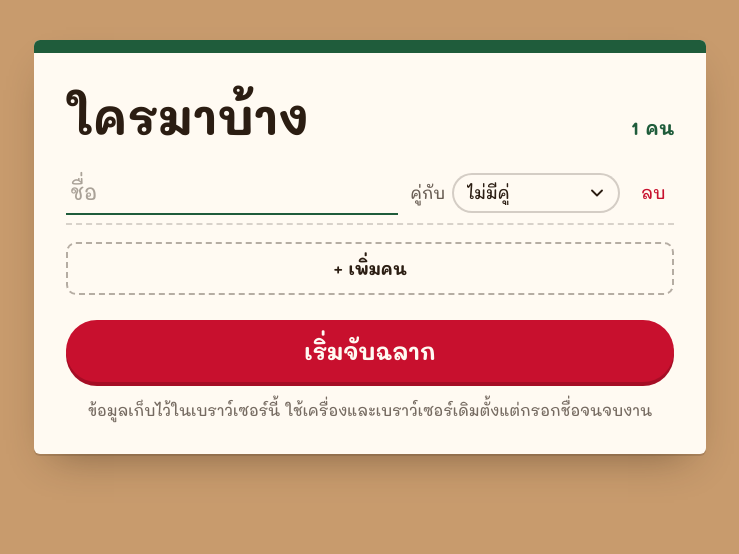
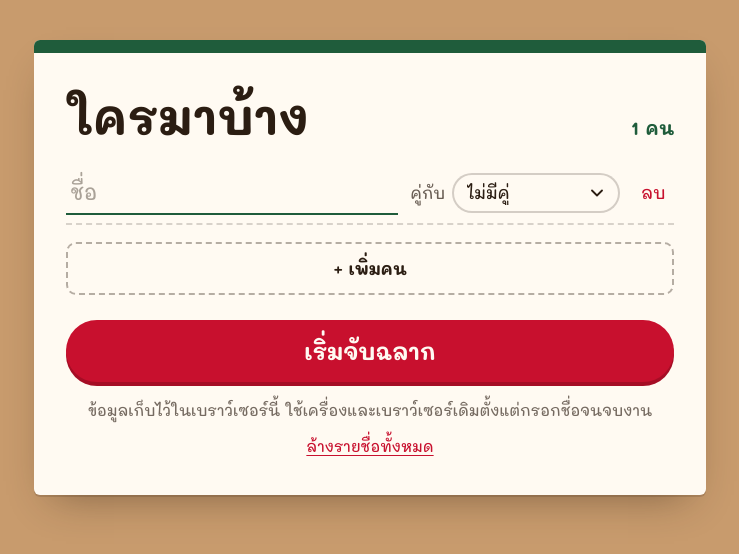
Before and after one commit to puwanarty/who-gifts-who, a React (Vite) app: page / in a window 1280 px wide. Both pictures are taken after a click on the button "+ เพิ่มคน". Shown: the top 554 px of the page, without its empty margins (270-1009 px from the left). Built offline with nearby package versions, Linux system fonts and the light colour scheme.

Commit message:
feat: add clear-all button to the setup screen

```diff
--- a/src/screens/SetupScreen.css
+++ b/src/screens/SetupScreen.css
@@ -190,6 +190,23 @@
   text-align: center;
 }
 
+.setup-clear {
+  display: block;
+  margin: 0.5rem auto 0;
+  border: 0;
+  background: transparent;
+  color: var(--box-red);
+  font-size: 0.9rem;
+  text-decoration: underline;
+  text-underline-offset: 0.2em;
+  padding: 0.3rem 0.6rem;
+  border-radius: 999px;
+}
+
+.setup-clear:hover {
+  background: rgb(200 16 46 / 0.08);
+}
+
 @media (max-width: 30rem) {
   .setup-row {
     grid-template-columns: minmax(0, 1fr) auto;
--- a/src/screens/SetupScreen.tsx
+++ b/src/screens/SetupScreen.tsx
@@ -26,6 +26,13 @@ export function SetupScreen() {
     if (event.key === 'Enter' && !event.nativeEvent.isComposing && index === participants.length - 1) {
       event.preventDefault()
       addPerson()
+    }
+  }
+
+  function clearEveryone() {
+    if (window.confirm(`ลบรายชื่อทั้ง ${participants.length} คนและคู่ทั้งหมด? ย้อนกลับไม่ได้`)) {
+      dispatch({ type: 'clearParticipants' })
+      setMessages([])
     }
   }
 
@@ -133,6 +140,11 @@ export function SetupScreen() {
         </button>
 
         <p className="setup-note">ข้อมูลเก็บไว้ในเบราว์เซอร์นี้ ใช้เครื่องและเบราว์เซอร์เดิมตั้งแต่กรอกชื่อจนจบงาน</p>
+        {participants.length > 0 && (
+          <button type="button" className="setup-clear" onClick={clearEveryone}>
+            ล้างรายชื่อทั้งหมด
+          </button>
+        )}
       </div>
     </main>
   )
--- a/src/state/appReducer.ts
+++ b/src/state/appReducer.ts
@@ -14,6 +14,7 @@ export type AppAction =
   | { type: 'renameParticipant'; id: string; name: string }
   | { type: 'removeParticipant'; id: string }
   | { type: 'setPartner'; id: string; partnerId: string | null }
+  | { type: 'clearParticipants' }
   | { type: 'startDraw'; assignments: Assignments }
   | { type: 'openReveal'; giverId: string }
   | { type: 'closeReveal' }
@@ -51,6 +52,10 @@ export function appReducer(state: AppState, action: AppAction): AppState {
     case 'setPartner':
       if (state.phase !== 'setup' || action.partnerId === action.id) return state
       return { ...state, participants: linkPartners(state.participants, action.id, action.partnerId) }
+
+    case 'clearParticipants':
+      if (state.phase !== 'setup') return state
+      return initialState
 
     case 'startDraw':
       if (state.phase !== 'setup') return state
```
Also changed, not shown: 1 other file (tests, documents, lock files or other folders).
